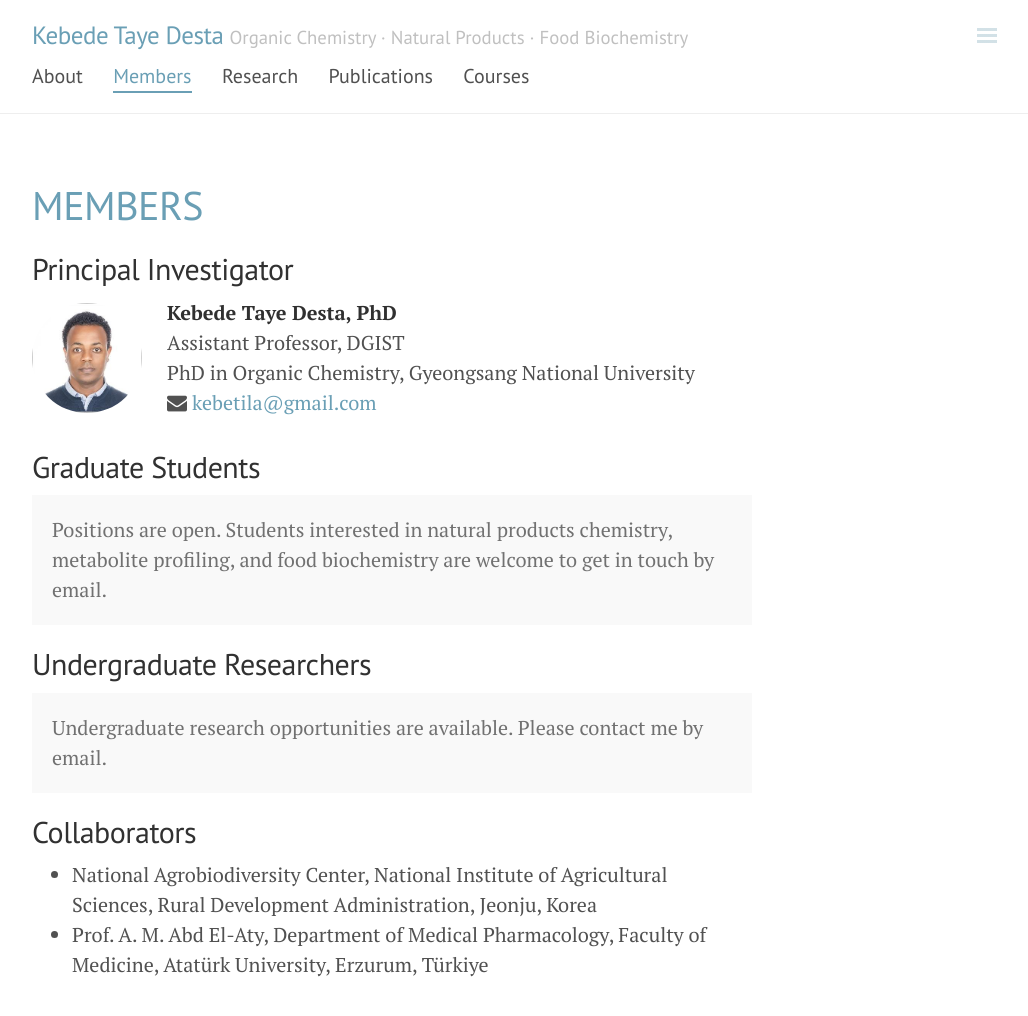
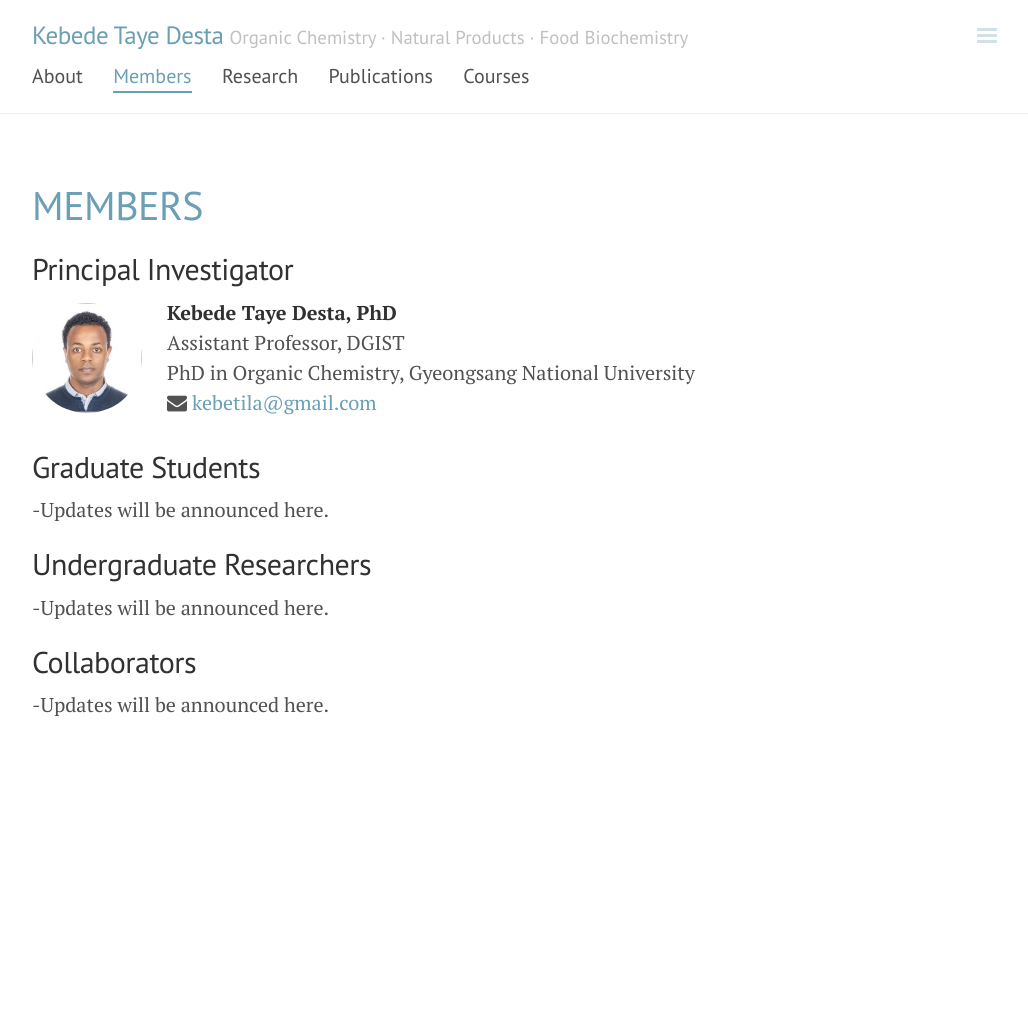
Before and after one commit to ktdesta/ktdesta.github.io, a Jekyll site: the page built from members.md, in a window 1280 px wide and 1060 px high. Shown: the top 1016 px of the window, without its empty margins (248-1276 px from the left). Built offline with Jekyll 4.4.1, drawn with Linux system fonts in a browser that asks for light colours; comment, search, counter and statistics services are not loaded.

Commit message:
Update members.md to include update announcements
Removed specific messages about open positions and added a note for updates.

```diff
--- a/members.md
+++ b/members.md
@@ -18,13 +18,12 @@ permalink: /members/
 
 ## Graduate Students
 
-<p class="message">Positions are open. Students interested in natural products chemistry, metabolite profiling, and food biochemistry are welcome to get in touch by email.</p>
+-Updates will be announced here.
 
 ## Undergraduate Researchers
 
-<p class="message">Undergraduate research opportunities are available. Please contact me by email.</p>
+-Updates will be announced here.
 
 ## Collaborators
 
-- National Agrobiodiversity Center, National Institute of Agricultural Sciences, Rural Development Administration, Jeonju, Korea
-- Prof. A. M. Abd El-Aty, Department of Medical Pharmacology, Faculty of Medicine, Atatürk University, Erzurum, Türkiye
+-Updates will be announced here.
```
